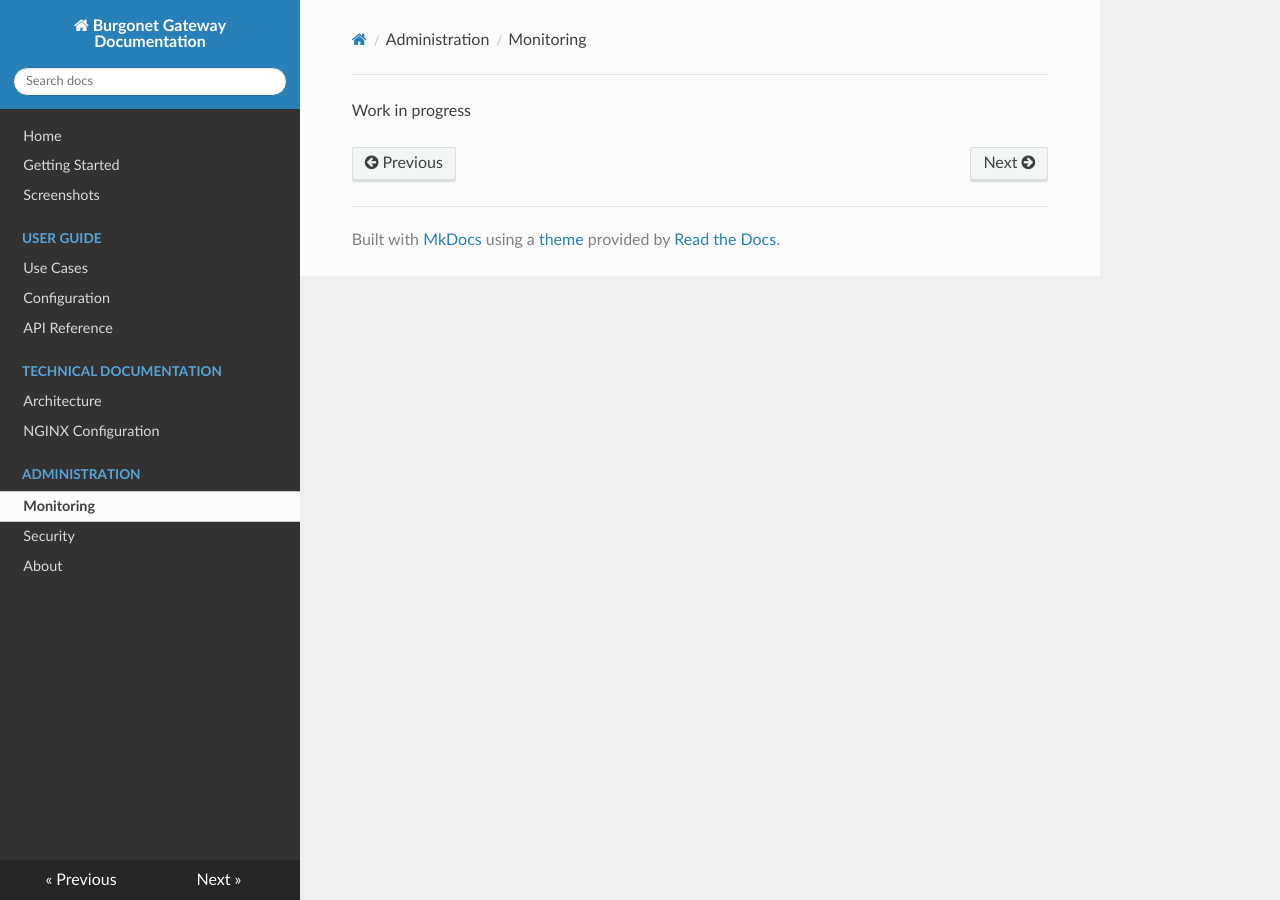
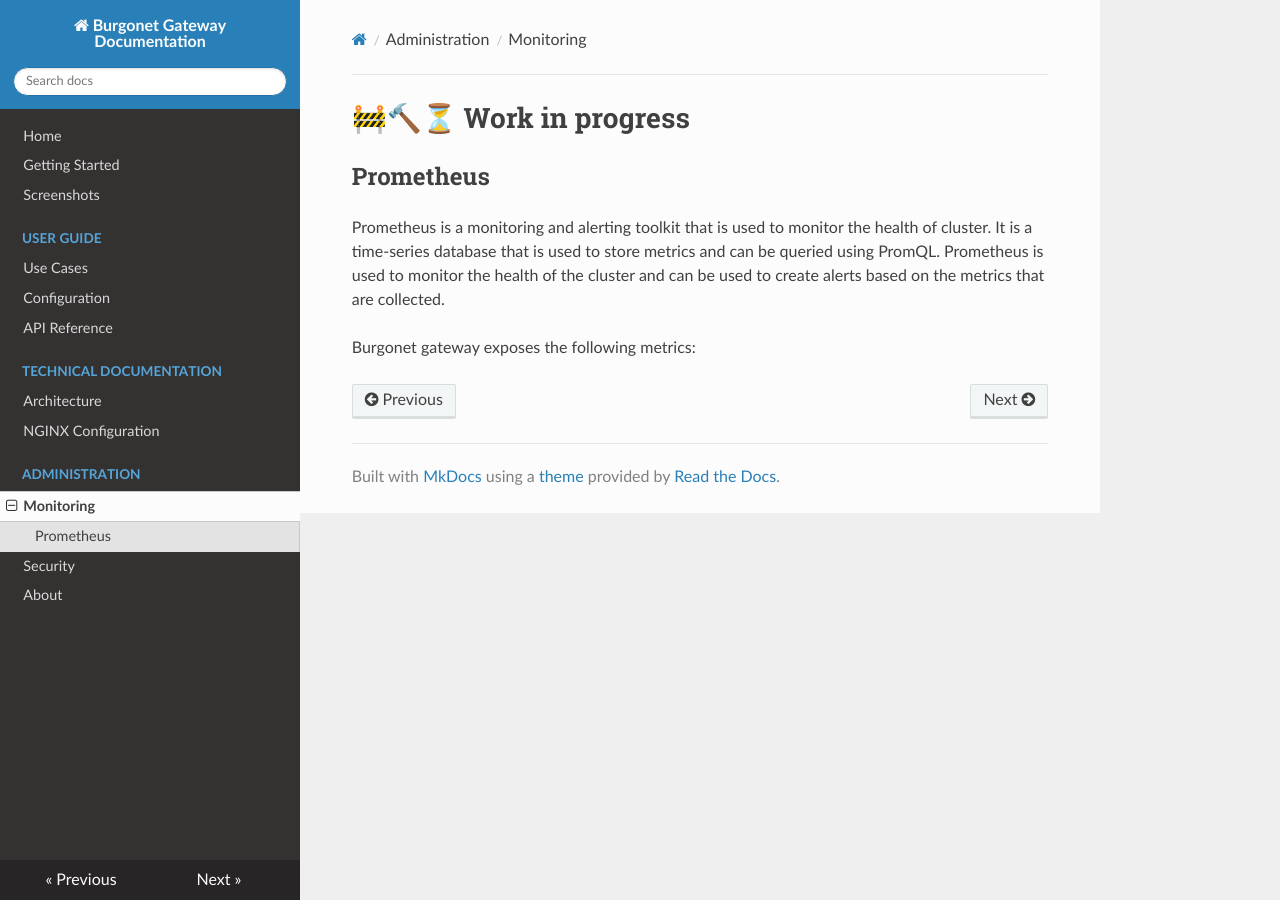
Before and after one commit to scampion/burgonet-gateway, an MkDocs documentation site: the page built from docs/monitoring.md, in a window 1280 px wide. Built offline with MkDocs 1.6.1, drawn with Linux system fonts in a browser that asks for light colours; nearby versions of some CDN libraries.

Commit message:
docs: Update monitoring.md with Prometheus details and formatting

```diff
--- a/docs/monitoring.md
+++ b/docs/monitoring.md
@@ -1 +1,10 @@
-Work in progress
+
+# 🚧🔨⏳ Work in progress
+
+## Prometheus
+
+Prometheus is a monitoring and alerting toolkit that is used to monitor the health of cluster.
+It is a time-series database that is used to store metrics and can be queried using PromQL.
+Prometheus is used to monitor the health of the cluster and can be used to create alerts based on the metrics that are collected.
+
+Burgonet gateway exposes the following metrics:
```
